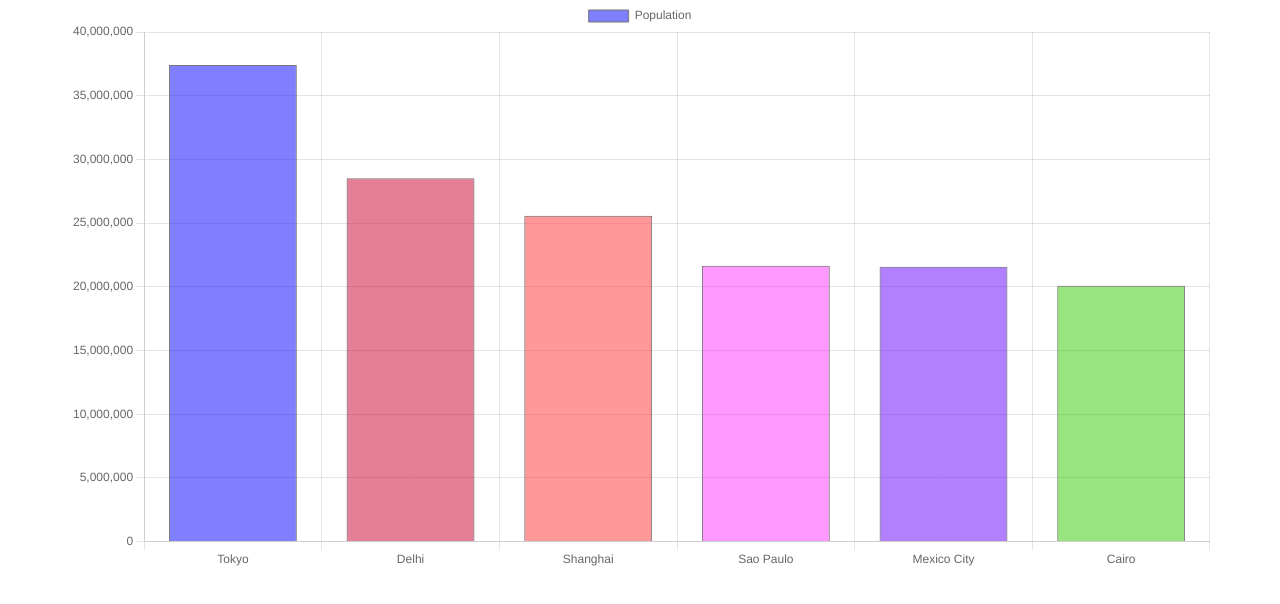
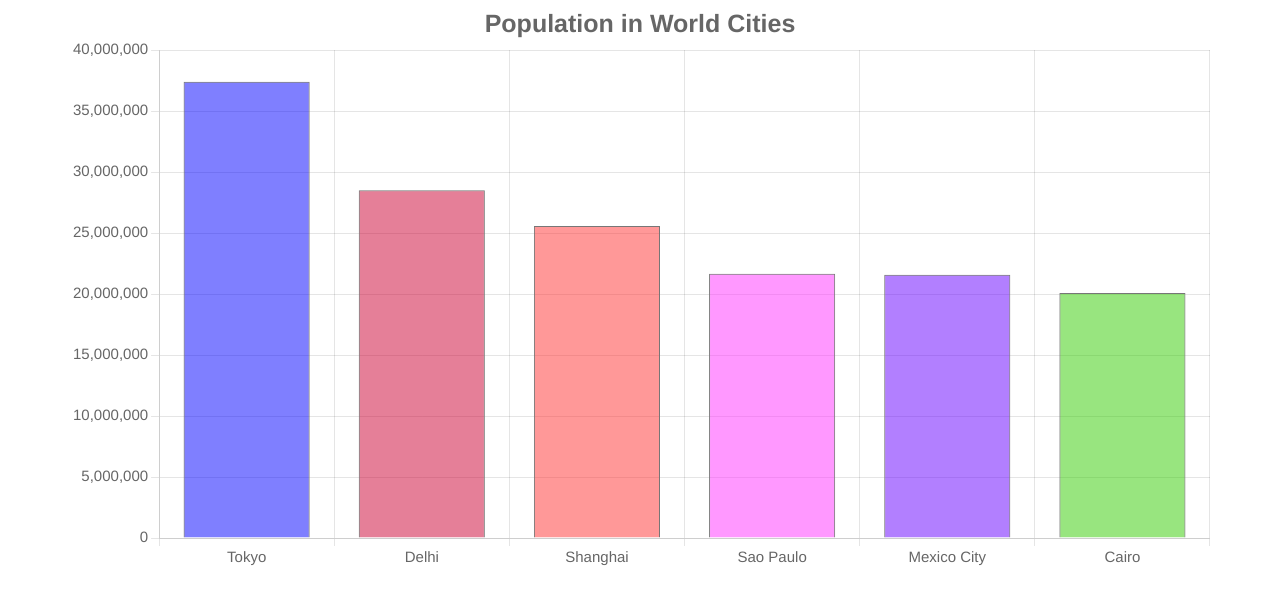
Before and after one commit to DeeAnnEye/chart-test, a plain HTML site: page index.html in a window 1280 px wide. Drawn offline with nearby package versions, Linux system fonts and the light colour scheme.

Commit message:
Added plugins title and legend

```diff
--- a/index.html
+++ b/index.html
@@ -6,6 +6,7 @@
     <title>My Chart</title>
     <meta name="description" content="" />
     <meta name="viewport" content="width=device-width, initial-scale=1" />
+
     <script src="https://cdnjs.cloudflare.com/ajax/libs/Chart.js/3.0.2/chart.min.js"></script>
     <link
       rel="stylesheet"
@@ -19,6 +20,10 @@
 
     <script>
       let myChart = document.getElementById("myChart").getContext("2d");
+
+      Chart.defaults.font.family = "Helvetica";
+      Chart.defaults.font.size = 15;
+      Chart.defaults.font.color = "#777";
 
       let gChart = new Chart(myChart, {
         type: "bar",
@@ -57,7 +62,25 @@
             },
           ],
         },
-        options: {},
+        options: {
+          plugins: {
+            title: {
+              display: true,
+              text: "Population in World Cities",
+              font: {
+                size: 25,
+              },
+            },
+            legend: {
+              display: false,
+              position: "top",
+              labels: {
+                color: "#000",
+              },
+            },
+            // layout and tooltips
+          },
+        },
       });
     </script>
   </body>
```
